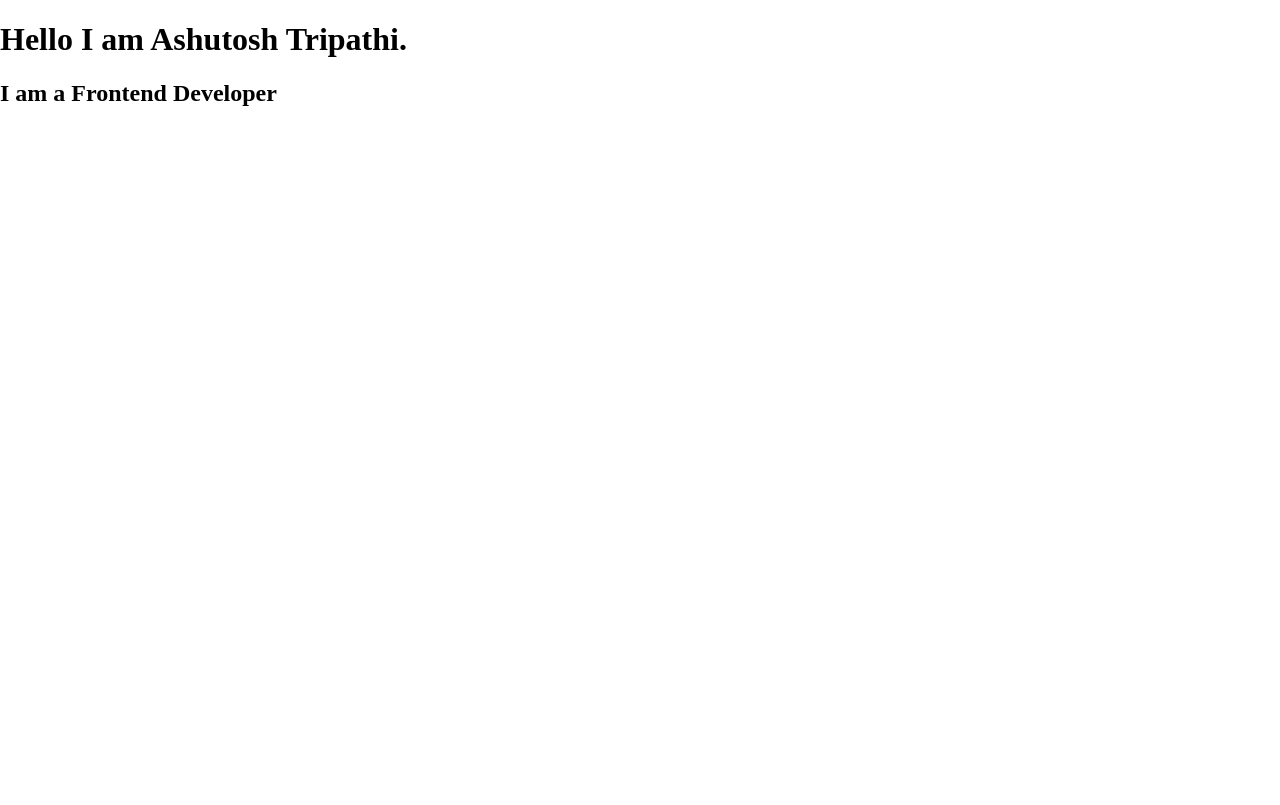
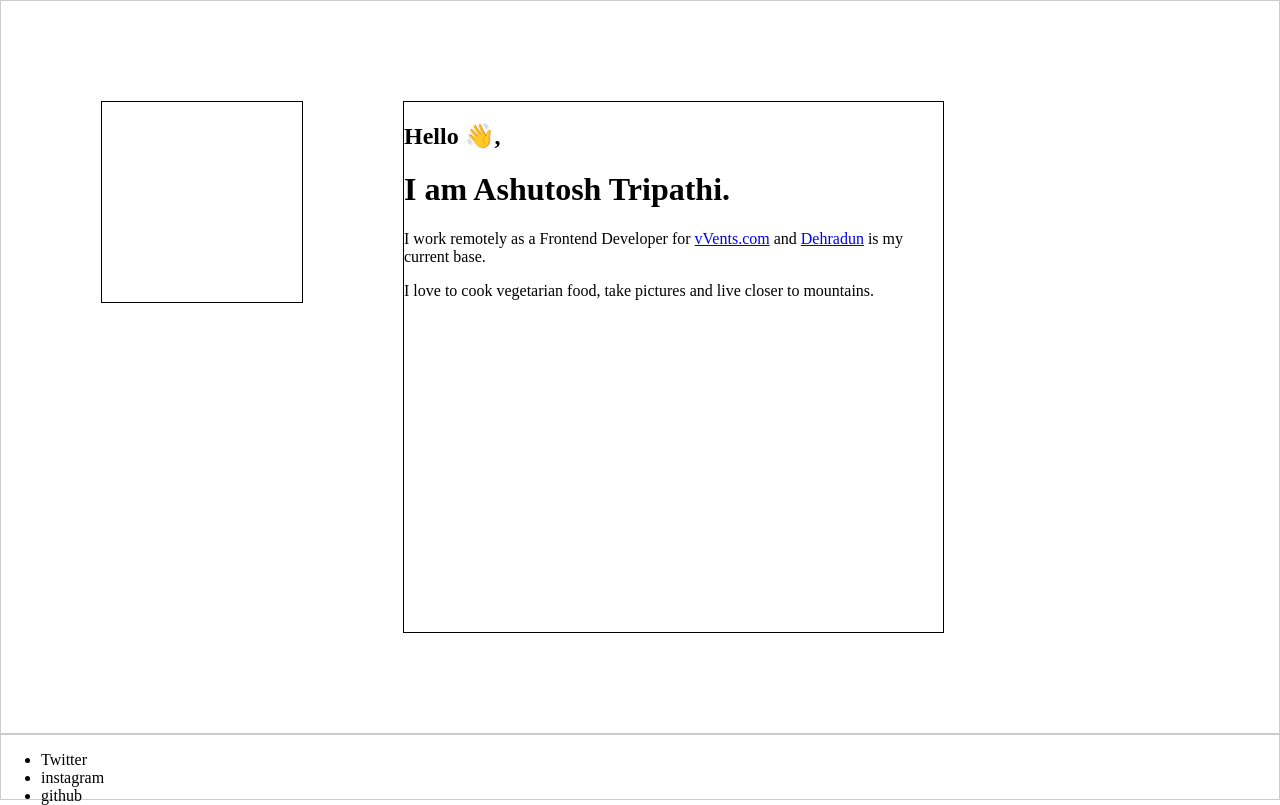
Before and after one commit to ashu17706/homepage, a plain HTML site: page index.html in a window 1280 px wide. Drawn offline with Linux system fonts and the light colour scheme.

Commit message:
added markup for new homepage

```diff
--- a/index.html
+++ b/index.html
@@ -5,6 +5,7 @@
   <meta name="viewport" content="width=device-width, initial-scale=1.0">
   <meta http-equiv="X-UA-Compatible" content="ie=edge">
   <title>Homepage of Ashutosh Tripathi</title>
+  <link rel="stylesheet" type="text/css" href="style.css">
 </head>
 <style>
   html, body {
@@ -13,7 +14,23 @@
   }
 </style>
 <body>
-  <h1>Hello I am Ashutosh Tripathi.</h1>
-  <h2>I am a Frontend Developer</h2>
+  <main>
+    <div class="left">
+      <!-- this section is for image -->
+    </div>
+    <div class="right">
+      <h2>Hello 👋,</h2>
+      <h1>I am Ashutosh Tripathi.</h1>
+      <p>I work remotely as a Frontend Developer for <a href="http://vvents.com/">vVents.com</a> and <a href="https://www.google.com/maps/place/Dehradun,+Uttarakhand/@30.3253538,77.8770494,11z/data=!3m1!4b1!4m5!3m4!1s0x390929c356c888af:0x4c3562c032518799!8m2!3d30.3164945!4d78.0321918">Dehradun</a> is my current base.</p>
+      <p>I love to cook vegetarian food, take pictures and live closer to mountains.</p>
+    </div>
+  </main>
+  <footer>
+    <ul>
+      <li>Twitter</li>
+      <li>instagram</li>
+      <li>github</li>
+    </ul>
+  </footer>
 </body>
 </html>
--- /dev/null
+++ b/style.css
@@ -0,0 +1,37 @@
+html,
+body {
+  margin: 0;
+  padding: 0;
+}
+
+body {
+  height: 100vh;
+  display: flex;
+  flex-direction: column;
+  justify-content: flex-start;
+  align-items: stretch;
+}
+
+main {
+  flex: 1;
+  border: 1px solid #ccc;
+  display: flex;
+  padding: 100px;
+}
+
+.left {
+  width: 200px;
+  height: 200px;
+  margin-right: 100px;
+  border: 1px solid #000;
+}
+
+.right {
+  width: 50%;
+  border: 1px solid #000;
+}
+
+footer {
+  height: 64px;
+  border: 1px solid #ccc;
+}
```
